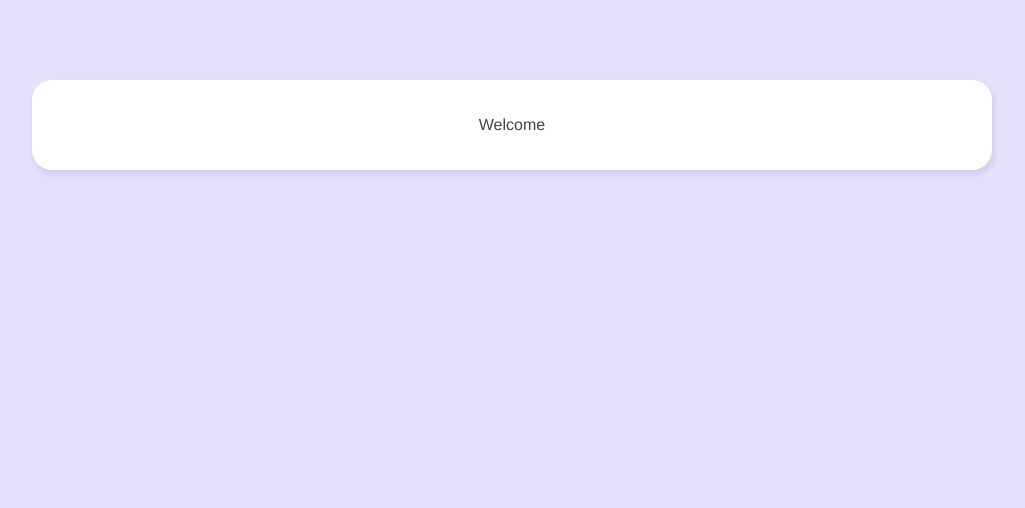
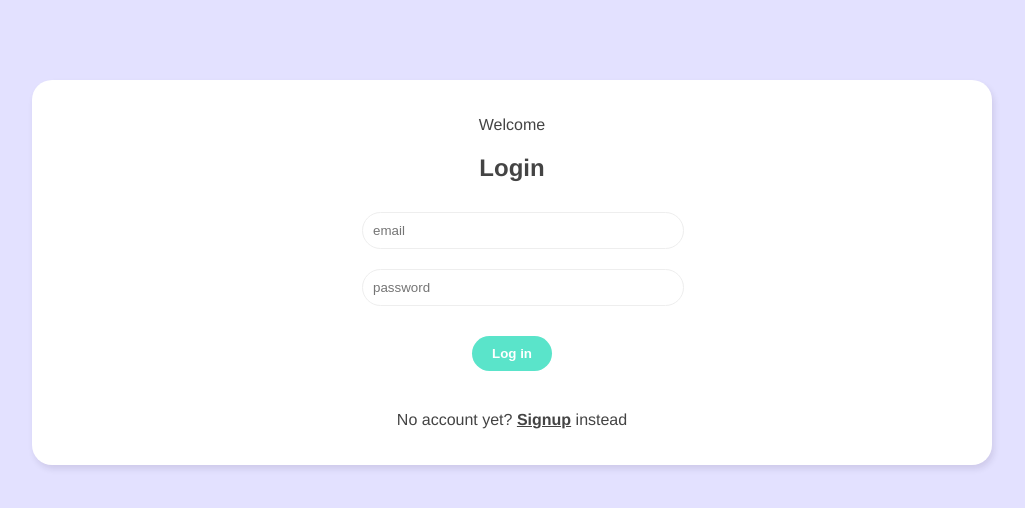
Before and after one commit to trangluu/live-chat, a Vue app: page / in a window 1280 px wide. Shown: the top 508 px of the page, without its empty margins (128-1153 px from the left). Built offline with nearby package versions, Linux system fonts and the light colour scheme.

Commit message:
LoginとSignup画面開発

```diff
--- /dev/null
+++ b/src/components/LoginForm.vue
@@ -0,0 +1,36 @@
+<template>
+  <form @submit.prevent="handleSubmit">
+    <input type="email" required placeholder="email" v-model="state.email">
+    <input type="password" required placeholder="password" v-model="state.password">
+    <div class="error">{{ error }}</div>
+    <button>Log in</button>
+  </form>
+</template>
+
+<script>
+import { reactive } from 'vue'
+import useLogin from '../composables/useLogin'
+
+export default {
+  setup() {
+    const state = reactive({
+      email: '',
+      password: ''
+    })
+
+    const { error, login  } = useLogin()
+
+    const handleSubmit = async () => {
+      await login(state.email, state.password)
+      if (!error.value) {
+        console.log('user logged in')
+      }
+    }
+
+    return { state, handleSubmit, error }
+  }
+}
+</script>
+
+<style>
+</style>
--- /dev/null
+++ b/src/components/SignupForm.vue
@@ -0,0 +1,36 @@
+<template>
+  <form @submit.prevent="handleSubmit">
+    <input type="text" required placeholder="display name" v-model="state.displayName">
+    <input type="email" required placeholder="email" v-model="state.email">
+    <input type="password" required placeholder="password" v-model="state.password">
+    <div class="error">{{ error }}</div>
+    <button>Sign up</button>
+  </form>
+</template>
+
+<script>
+import { reactive, ref } from 'vue'
+import useSignup from '../composables/useSignup'
+
+export default {
+  setup() {
+    const { error, signup } = useSignup()
+
+    const state = reactive({
+      displayName: '',
+      email: '',
+      password: ''
+    })
+
+    const handleSubmit = async () => {
+      await signup(state.email, state.password, state.displayName)
+      console.log('user signed up')
+    }
+
+    return { state, handleSubmit, error }
+  }
+}
+</script>
+
+<style>
+</style>
--- /dev/null
+++ b/src/composables/useLogin.js
@@ -0,0 +1,21 @@
+import { ref } from "vue"
+import { projectAuth } from '../firebase/config'
+
+const error = ref(null)
+
+const login = async (email, password) => {
+  error.value = null
+
+  try {
+    const res = await projectAuth.signInWithEmailAndPassword(email, password)
+    return res
+  } catch(err) {
+    error.value = err.message
+  }
+}
+
+const useLogin = () => {
+  return {error, login}
+}
+
+export default useLogin
--- /dev/null
+++ b/src/composables/useSignup.js
@@ -0,0 +1,26 @@
+import { ref } from "vue"
+import { projectAuth } from '../firebase/config'
+
+const error = ref(null)
+
+const signup = async (email, password, displayName) => {
+  error.value = null
+
+  try {
+    const res = await projectAuth.createUserWithEmailAndPassword(email, password)
+    if (!res) {
+      throw new Error('Could not complete the signup')
+    }
+    await res.user.updateProfile({ displayName })
+
+    return res
+  } catch(err) {
+    error.value = err.message
+  }
+}
+
+const useSignup = () => {
+  return { error, signup }
+}
+
+export default useSignup
--- a/src/views/Welcome.vue
+++ b/src/views/Welcome.vue
@@ -1,13 +1,35 @@
 <template>
   <div class="welcome container">
     <p>Welcome</p>
+    <div v-if="showLogin">
+      <h2>Login</h2>
+      <LoginForm />
+      <p>No account yet? <span @click="showLogin = false">Signup</span> instead</p>
+    </div>
+    <div v-else>
+      <h2>Sign up</h2>
+      <SignupForm />
+      <p>Already regiestered? <span @click="showLogin = true">Login</span> instead</p>
+    </div>
   </div>
 </template>
 
 <script>
 
+import SignupForm from '../components/SignupForm.vue';
+import LoginForm from '../components/LoginForm.vue';
+import { ref } from 'vue'
+
 export default {
+  components: {
+    SignupForm,
+    LoginForm
+  },
+  setup() {
+    const showLogin = ref(true)
 
+    return {showLogin}
+  }
 }
 </script>
 
@@ -16,4 +38,30 @@ export default {
   text-align: center;
   padding: 20px 0;
 }
+/* form styles */
+.welcome form {
+  width: 300px;
+  margin: 20px auto;
+}
+.welcome label {
+  display: block;
+  margin: 20px 0 10px;
+}
+.welcome input {
+  width: 100%;
+  padding: 10px;
+  border-radius: 20px;
+  border: 1px solid #eee;
+  outline: none;
+  color: #999;
+  margin: 10px auto;
+}
+.welcome span {
+  font-weight: bold;
+  text-decoration: underline;
+  cursor: pointer;
+}
+.welcome button {
+  margin: 20px auto;
+}
 </style>
```
